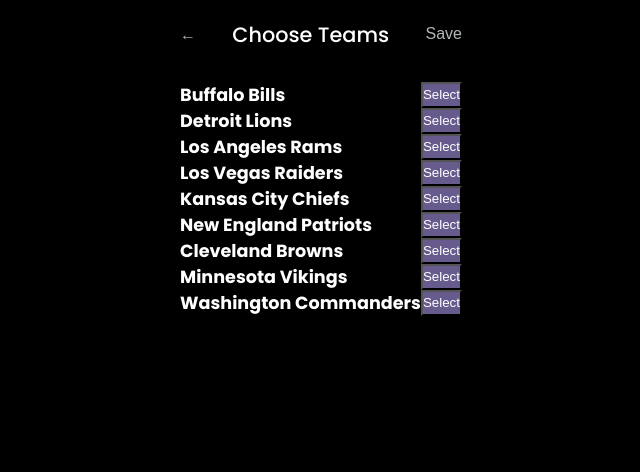
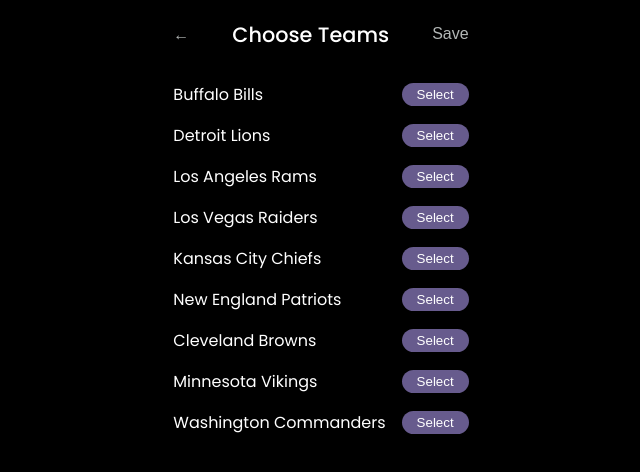
Before and after one commit to GreyNewfie/wizpool-app, a React (Vite) app: page /choose-teams in a window 1280 px wide. Shown: the top 472 px of the page, without its empty margins (319-959 px from the left). Built offline with nearby package versions, Linux system fonts and the light colour scheme.

Commit message:
Store selected teams
Stores the teams selected by the user into state.
Styles the button for selected teams to show they've been selected.

```diff
--- a/src/components/TeamsList.jsx
+++ b/src/components/TeamsList.jsx
@@ -1,14 +1,31 @@
 import classes from './TeamsList.module.css';
+import { useState } from 'react';
 import { nflTeams } from '../data';
 
 export default function TeamsList() {
+  const [selectedTeams, setSelectedTeams] = useState([]);
+
+  const toggleSelect = (teamName) => {
+    if (selectedTeams.includes(teamName)) {
+      setSelectedTeams(selectedTeams.filter((team) => team !== teamName));
+    } else {
+      setSelectedTeams([...selectedTeams, teamName]);
+    }
+  };
+
   return (
     <div className={classes['teams-list']}>
       {nflTeams.map((team, index) => {
+        const isSelected = selectedTeams.includes(team.teamName);
         return (
           <div key={index} className={classes['select-team-container']}>
-            <h5>{team.teamName}</h5>
-            <button className={classes['select-btn']}>Select</button>
+            <p>{team.teamName}</p>
+            <button
+              className={`${classes['select-btn']} ${isSelected ? classes['selected'] : ''}`}
+              onClick={() => toggleSelect(team.teamName)}
+            >
+              {isSelected ? 'Selected' : 'Select'}
+            </button>
           </div>
         );
       })}
--- a/src/components/TeamsList.module.css
+++ b/src/components/TeamsList.module.css
@@ -1,9 +1,28 @@
 .teams-list {
     display: flex;
     flex-direction: column;
+    gap: 1rem;
 }
 
 .select-team-container {
     display: flex;
     justify-content: space-between;
+    align-items: center;
+    gap: 1rem;
 }
+
+.select-btn {
+    max-height: 24px;
+    padding: 4px 15px;
+    border-radius: 15px;
+    border: none;
+}
+
+.select-btn:hover {
+    background-color: var(--input-background-color);
+}
+
+.select-btn.selected {
+    color: var(--primary-color);
+    background-color: white;
+}
```
